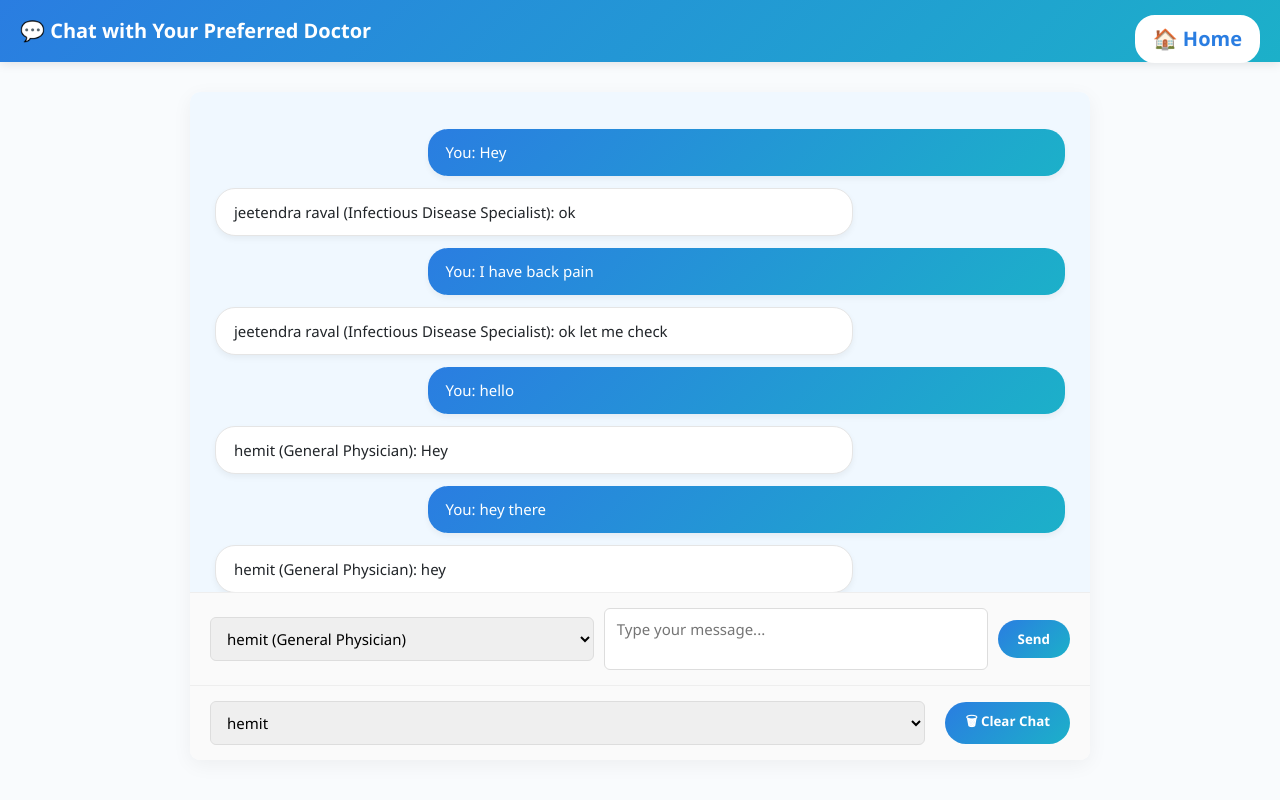
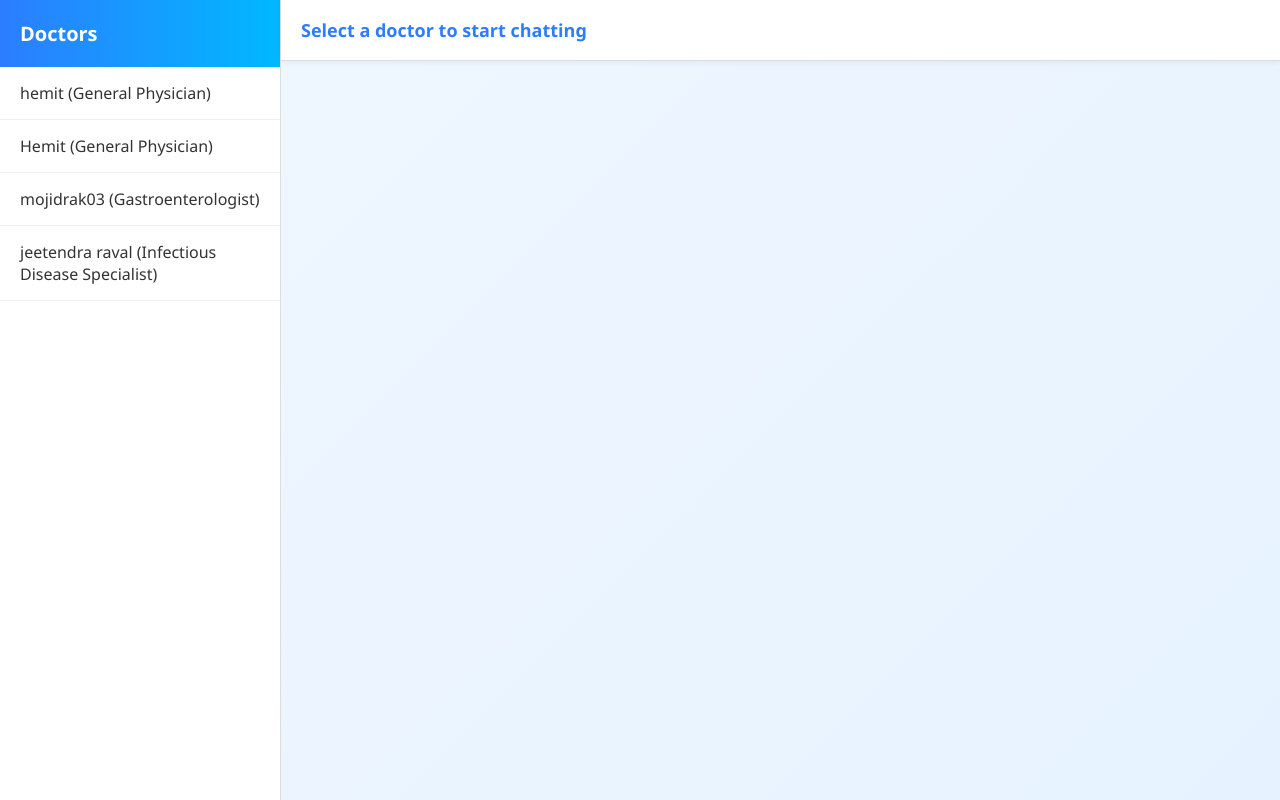
Before and after one commit to Parth-Smiley/project, a Flask app: page /chat in a window 1280 px wide. Run offline with Flask 3, Linux system fonts and the light colour scheme; a user stored in the database is signed in; parts of the project's set-up code (start-up, migrations or seed data) failed here and were passed over; some libraries are stand-ins or nearby versions.

Commit message:
Add files via upload

```diff
--- a/Final_project/app.py
+++ b/Final_project/app.py
@@ -189,32 +189,37 @@ def doctor_dashboard():
         return redirect(url_for("login_doctor"))
 
     doctor_name = session["doctor_username"]
-    messages = Message.query.filter_by(doctor=doctor_name).all()
+    selected_patient = request.args.get("patient")  # active patient
 
-    doctor_user = User.query.filter_by(username=doctor_name).first()
-    specialty = doctor_user.specialty if doctor_user else "Not specified"
-
-    if request.method == "POST":
-        patient = request.form["patient"]
+    # Handle message sending
+    if request.method == "POST" and selected_patient:
         text = request.form["message"]
-
-        new_msg = Message(patient=patient, doctor=doctor_name, text=text, sender="doctor")
+        new_msg = Message(patient=selected_patient, doctor=doctor_name, text=text, sender="doctor")
         db.session.add(new_msg)
         db.session.commit()
 
-        # 🔥 emit real-time event
         socketio.emit("new_message", {
             "sender": "doctor",
-            "patient": patient,
+            "patient": selected_patient,
             "doctor": doctor_name,
             "text": text
-        },)
+        })
 
-        return redirect(url_for("doctor_dashboard"))
+        return redirect(url_for("doctor_dashboard", patient=selected_patient))
+
+    # All patients who ever messaged this doctor (for sidebar)
+    patient_usernames = db.session.query(Message.patient).filter_by(doctor=doctor_name).distinct().all()
+    patients = [p[0] for p in patient_usernames]
+
+    # Messages only with selected patient
+    messages = []
+    if selected_patient:
+        messages = Message.query.filter_by(doctor=doctor_name, patient=selected_patient).all()
 
     return render_template("doctor_dashboard.html",
                            username=doctor_name,
-                           specialty=specialty,
+                           patients=patients,
+                           active_patient=selected_patient,
                            messages=messages)
 
 
@@ -225,66 +230,39 @@ def chat():
         return redirect(url_for("login_patient"))
 
     username = session["patient_username"]
+    selected_doctor = request.args.get("doctor")  # active doctor
 
-    if request.method == "POST":
-        doctor = request.form["doctor"]
+    # Handle message sending
+    if request.method == "POST" and selected_doctor:
         message = request.form["message"]
-
-        new_msg = Message(patient=username, doctor=doctor, text=message, sender="patient")
+        new_msg = Message(patient=username, doctor=selected_doctor, text=message, sender="patient")
         db.session.add(new_msg)
         db.session.commit()
 
-        # 🔥 emit real-time event
         socketio.emit("new_message", {
             "sender": "patient",
             "patient": username,
-            "doctor": doctor,
+            "doctor": selected_doctor,
             "text": message
         })
 
-        return redirect(url_for("chat"))
+        return redirect(url_for("chat", doctor=selected_doctor))
 
-    messages = Message.query.filter_by(patient=username).all()
+    # All doctors (for sidebar)
     doctors = {u.username: {"specialty": u.specialty} for u in User.query.filter_by(role="doctor").all()}
 
-    return render_template("chat.html", username=username, doctors=doctors, messages=messages)
+    # Messages only with selected doctor
+    messages = []
+    if selected_doctor:
+        messages = Message.query.filter_by(patient=username, doctor=selected_doctor).all()
 
-@app.route("/chat/<doctor>", methods=["GET", "POST"])
-def chat_with_doctor(doctor):
-    patient = session.get("patient_username")
-    if not patient:
-        return redirect(url_for("login_patient"))
-
-    if request.method == "POST":
-        text = request.form["message"]
-        msg = Message(sender="patient", patient=patient, doctor=doctor, text=text)
-        db.session.add(msg)
-        db.session.commit()
-        socketio.emit("new_message", {"sender": "patient", "patient": patient, "doctor": doctor, "text": text})
-        return redirect(url_for("chat_with_doctor", doctor=doctor))
-
-    doctors = User.query.filter_by(role="doctor").all()
-    messages = Message.query.filter_by(patient=patient, doctor=doctor).all()
-    return render_template("chat.html", username=patient, doctors=doctors, active_doctor=doctor, messages=messages)
+    return render_template("chat.html",
+                           username=username,
+                           doctors=doctors,
+                           active_doctor=selected_doctor,
+                           messages=messages)
 
 
-@app.route("/doctor-dashboard/<patient>", methods=["GET", "POST"])
-def doctor_chat(patient):
-    doctor = session.get("doctor_username")
-    if not doctor:
-        return redirect(url_for("login_doctor"))
-
-    if request.method == "POST":
-        text = request.form["message"]
-        msg = Message(sender="doctor", patient=patient, doctor=doctor, text=text)
-        db.session.add(msg)
-        db.session.commit()
-        socketio.emit("new_message", {"sender": "doctor", "patient": patient, "doctor": doctor, "text": text})
-        return redirect(url_for("doctor_chat", patient=patient))
-
-    patients = [m.patient for m in Message.query.filter_by(doctor=doctor).distinct(Message.patient)]
-    messages = Message.query.filter_by(patient=patient, doctor=doctor).all()
-    return render_template("doctor_dashboard.html", username=doctor, patients=patients, active_patient=patient, messages=messages)
 
 @app.route("/clear-chat", methods=["POST"])
 def clear_chat():
@@ -376,6 +354,9 @@ def predict():
     return jsonify({"question": question_text})
 
 
+
+
+
 # -------------------- MAIN --------------------
 if __name__ == "__main__":
     with app.app_context():
--- a/Final_project/templates/chat.html
+++ b/Final_project/templates/chat.html
@@ -2,104 +2,175 @@
 <html lang="en">
 <head>
   <meta charset="UTF-8">
-  <title>Chat with Doctor</title>
+  <title>Chat - Patient</title>
   <style>
-    :root {
-      --primary: #2a7de1;
-      --secondary: #1cb0c9;
-      --accent: #e63757;
-      --light: #f8f9fa;
-      --dark: #212529;
-      --gray: #6c757d;
+    body {
+      margin:0;
+      font-family: 'Segoe UI', sans-serif;
+      background: linear-gradient(135deg, #f0f7ff 0%, #e6f2ff 100%);
     }
-    * { margin: 0; padding: 0; box-sizing: border-box; font-family: 'Segoe UI', Tahoma, Geneva, Verdana, sans-serif; }
-    body { background: #f9fbfd; color: var(--dark); line-height: 1.6; }
-    .header { background: linear-gradient(135deg, var(--primary) 0%, var(--secondary) 100%); color: white; padding: 15px 20px; font-size: 20px; font-weight: 600; position: relative; box-shadow: 0 2px 10px rgba(0,0,0,0.1); }
-    .home-btn { position: absolute; right: 20px; top: 15px; background: white; color: var(--primary); padding: 6px 16px; border-radius: 20px; text-decoration: none; font-weight: bold; border: 2px solid white; transition: all .3s ease; }
-    .home-btn:hover { background: var(--primary); color: white; }
-    .chat-container { max-width: 900px; margin: 30px auto; background: white; border-radius: 10px; box-shadow: 0 5px 20px rgba(0,0,0,0.05); overflow: hidden; }
-    .chat-box { height: 500px; overflow-y: auto; padding: 25px; background: #f0f8ff; }
-    .msg { margin: 12px 0; max-width: 75%; padding: 12px 18px; border-radius: 20px; line-height: 1.5; font-size: 15px; box-shadow: 0 3px 6px rgba(0,0,0,0.05); }
-    .msg.patient { background: linear-gradient(135deg, var(--primary) 0%, var(--secondary) 100%); color: white; margin-left: auto; }
-    .msg.doctor { background: #fff; border: 1px solid #e5e5e5; margin-right: auto; }
-    .form-box { display: flex; flex-wrap: wrap; align-items: center; padding: 15px 20px; border-top: 1px solid #eee; background: #fafafa; }
-    .form-box select, .form-box textarea { flex: 1; padding: 10px 12px; border: 1px solid #ddd; border-radius: 6px; font-size: 15px; margin-right: 10px; }
-    .form-box textarea { resize: none; min-height: 50px; }
-    .form-box button { padding: 10px 20px; background: linear-gradient(135deg, var(--primary) 0%, var(--secondary) 100%); border: none; border-radius: 30px; color: white; font-weight: 600; cursor: pointer; transition: all .3s ease; }
-    .form-box button:hover { transform: translateY(-2px); box-shadow: 0 5px 15px rgba(0,0,0,0.1); }
-    .clear-btn { background: linear-gradient(135deg, var(--accent) 0%, #ff7a7a 100%); margin-left: 10px; }
-    .clear-btn:hover { box-shadow: 0 5px 15px rgba(0,0,0,0.1); }
-    @media (max-width: 768px) {
-      .form-box { flex-direction: column; }
-      .form-box select, .form-box textarea, .form-box button { width: 100%; margin: 6px 0; }
+    .container { display:flex; height:100vh; }
+    .sidebar {
+      width:280px; background:#fff;
+      border-right:1px solid #ddd;
+      display:flex; flex-direction:column;
     }
+    .sidebar h2 {
+      padding:20px; margin:0;
+      background: linear-gradient(to right, #2c7dff, #00b8ff);
+      color:#fff; font-size:20px; font-weight:600;
+    }
+    .contact {
+  position: relative;
+  padding: 15px 20px;
+  border-bottom: 1px solid #f0f0f0;
+  text-decoration: none;
+  color: #333;
+  display: block;
+}
+.contact.unread::after {
+  content: '';
+  position: absolute;
+  right: 15px;
+  top: 50%;
+  transform: translateY(-50%);
+  width: 10px;
+  height: 10px;
+  background: #2c7dff;
+  border-radius: 50%;
+
+    }
+    .contact:hover { background:#f7faff; }
+    .contact.active { background:#e6f0ff; font-weight:600; }
+    .chat-window { flex:1; display:flex; flex-direction:column; }
+    .chat-header {
+      padding:18px 20px;
+      background:#fff;
+      border-bottom:1px solid #ddd;
+      font-weight:600;
+      font-size:18px;
+      color:#2c7dff;
+      box-shadow:0 2px 6px rgba(0,0,0,0.05);
+    }
+    .chat-box {
+      flex:1; padding:20px;
+      overflow-y:auto;
+      background:#f4f8ff;
+      display:flex; flex-direction:column;
+    }
+    .msg {
+      margin:8px 0;
+      padding:12px 16px;
+      border-radius:18px;
+      max-width:65%;
+      box-shadow:0 2px 5px rgba(0,0,0,0.05);
+    }
+    .msg.patient {
+      background: linear-gradient(to right, #2c7dff, #00b8ff);
+      color:#fff;
+      align-self:flex-end;
+      border-bottom-right-radius:5px;
+    }
+    .msg.doctor {
+      background:#fff;
+      align-self:flex-start;
+      border-bottom-left-radius:5px;
+    }
+    .form-box {
+      display:flex;
+      padding:15px;
+      background:#fff;
+      border-top:1px solid #ddd;
+    }
+    .form-box input {
+      flex:1;
+      padding:12px 15px;
+      border:1px solid #ccc;
+      border-radius:25px;
+      outline:none;
+      font-size:15px;
+    }
+    .form-box button {
+      margin-left:10px;
+      padding:12px 20px;
+      border:none;
+      border-radius:25px;
+      background:linear-gradient(to right, #2c7dff, #00b8ff);
+      color:#fff;
+      font-weight:600;
+      cursor:pointer;
+      transition:0.2s;
+    }
+    .form-box button:hover { opacity:0.9; }
   </style>
 </head>
 <body>
-  <div class="header">
-    💬 Chat with Your Preferred Doctor
-    <a href="{{ url_for('home') }}" class="home-btn">🏠 Home</a>
-  </div>
-
-  <div class="chat-container">
-    <div class="chat-box" id="chat-box">
-      {% for msg in messages %}
-        {% if msg.sender == 'patient' %}
-          <div class="msg patient">You: {{ msg.text }}</div>
-        {% elif msg.sender == 'doctor' %}
-          <div class="msg doctor">
-            {{ msg.doctor }} ({{ doctors[msg.doctor]['specialty'] }}): {{ msg.text }}
-          </div>
-        {% endif %}
-      {% else %}
-        <p>No messages yet. Start a chat below.</p>
+  <div class="container">
+    <!-- Sidebar -->
+    <div class="sidebar">
+      <h2>Doctors</h2>
+      {% for doc, details in doctors.items() %}
+        <a class="contact {% if active_doctor == doc %}active{% endif %}"
+           href="{{ url_for('chat') }}?doctor={{ doc|urlencode }}">
+          {{ doc }} ({{ details['specialty'] }})
+        </a>
       {% endfor %}
     </div>
 
-    <!-- Send Message -->
-    <form method="POST" action="/chat" class="form-box">
-      <select name="doctor" required>
-        {% for user, details in doctors.items() %}
-          <option value="{{ user }}">{{ user }} ({{ details['specialty'] }})</option>
+    <!-- Chat Window -->
+    <div class="chat-window">
+      {% if active_doctor %}
+        <div class="chat-header">Chat with {{ active_doctor }}</div>
+        <div class="chat-box" id="chat-box">
+          {% for msg in messages %}
+            <div class="msg {{ msg.sender }}">
+              {% if msg.sender == 'patient' %}You: {{ msg.text }}
+              {% else %}{{ active_doctor }}: {{ msg.text }}{% endif %}
+            </div>
           {% endfor %}
-      </select>
-      <textarea name="message" placeholder="Type your message..." required></textarea>
+        </div>
+        <form method="POST" class="form-box">
+          <input type="text" name="message" placeholder="Type a message..." required>
           <button type="submit">Send</button>
         </form>
-
-    <!-- Clear Chat -->
-    <form method="POST" action="/clear-chat" class="form-box" onsubmit="return confirm('Delete all messages with this doctor?');">
-      <select name="doctor" required>
-        {% for user, details in doctors.items() %}
-          <option value="{{ user }}">{{ user }}</option>
-        {% endfor %}
-      </select>
-      <button type="submit" class="clear-btn">🗑 Clear Chat</button>
-    </form>
+      {% else %}
+        <div class="chat-header">Select a doctor to start chatting</div>
+      {% endif %}
+    </div>
   </div>
 
-  <!-- SocketIO -->
-  <script src="https://cdn.socket.io/4.6.1/socket.io.min.js"></script>
+  <!-- Socket.IO client -->
+  <script src="https://cdn.socket.io/4.7.2/socket.io.min.js"></script>
 <script>
   const socket = io();
+  const activeDoctor = "{{ active_doctor|default('') }}";
+  const patientUsername = "{{ username|default('') }}";
+
+  socket.on("new_message", function(data) {
     const chatBox = document.getElementById("chat-box");
 
-    socket.on("new_message", function(data) {
-      const div = document.createElement("div");
-
-      if (data.sender === "patient" && data.patient === "{{ username }}") {
-        div.classList.add("msg", "patient");
-        div.innerHTML = "You: " + data.text;
-      } else if (data.sender === "doctor" && data.patient === "{{ username }}") {
-        div.classList.add("msg", "doctor");
-        div.innerHTML = data.doctor + ": " + data.text;
-      } else {
-        return; // ignore unrelated messages
-      }
-
+    // Case 1: Active chat
+    if (activeDoctor && data.patient === patientUsername && data.doctor === activeDoctor) {
+      let div = document.createElement("div");
+      div.classList.add("msg", data.sender);
+      div.textContent = (data.sender === "patient" ? "You: " : activeDoctor + ": ") + data.text;
       chatBox.appendChild(div);
       chatBox.scrollTop = chatBox.scrollHeight;
+    }
+    // Case 2: Message from another doctor → mark unread
+    else if (data.patient === patientUsername) {
+      let contactElem = document.querySelector(`.contact[href*="doctor=${encodeURIComponent(data.doctor)}"]`);
+      if (contactElem) {
+        contactElem.classList.add("unread");
+      }
+    }
+  });
+
+  // Clear unread dot when opening a chat
+  document.querySelectorAll(".contact").forEach(c => {
+    c.addEventListener("click", () => c.classList.remove("unread"));
   });
 </script>
+
 </body>
 </html>
```
Also changed, not shown: Final_project/templates/doctor_dashboard.html (+148 -60 lines), Final_project/instance/medconnect.db. Lines whose indentation alone changed are shown as unchanged.
